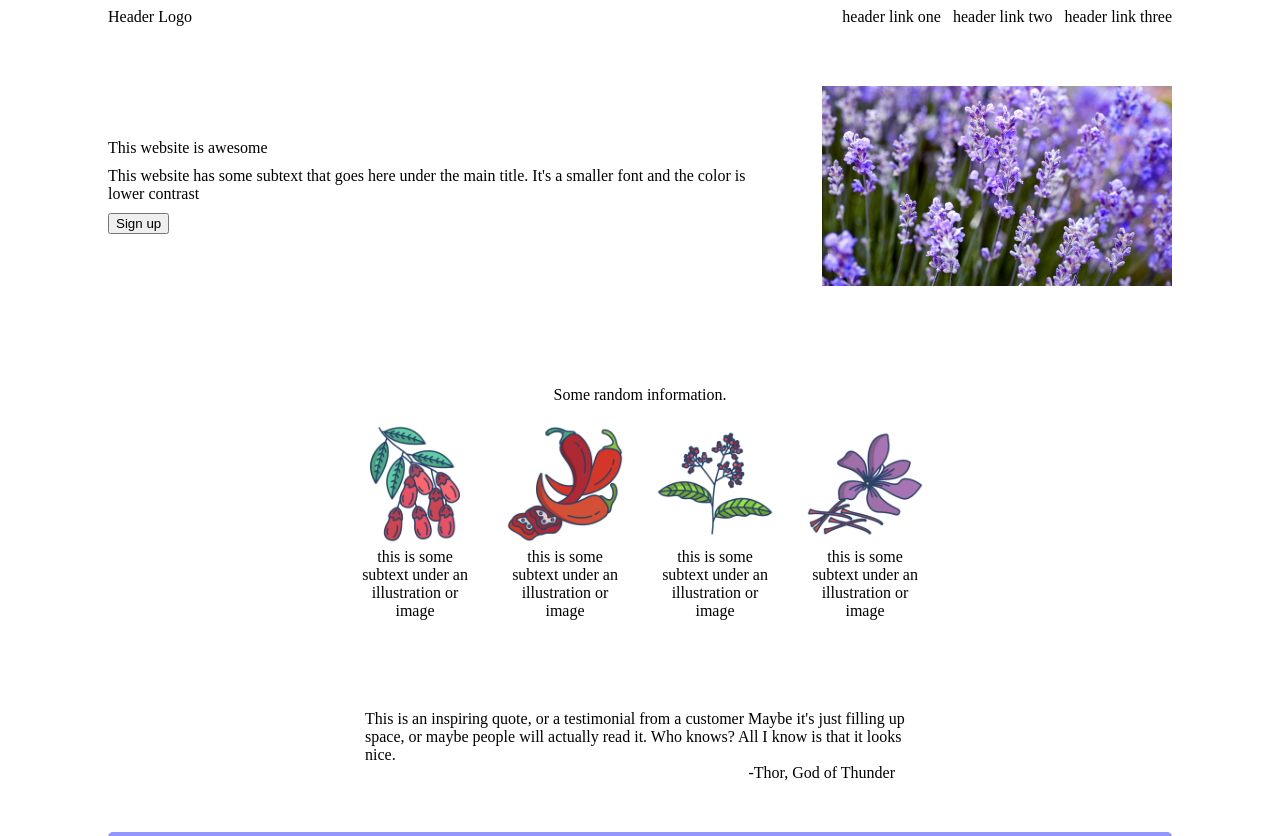
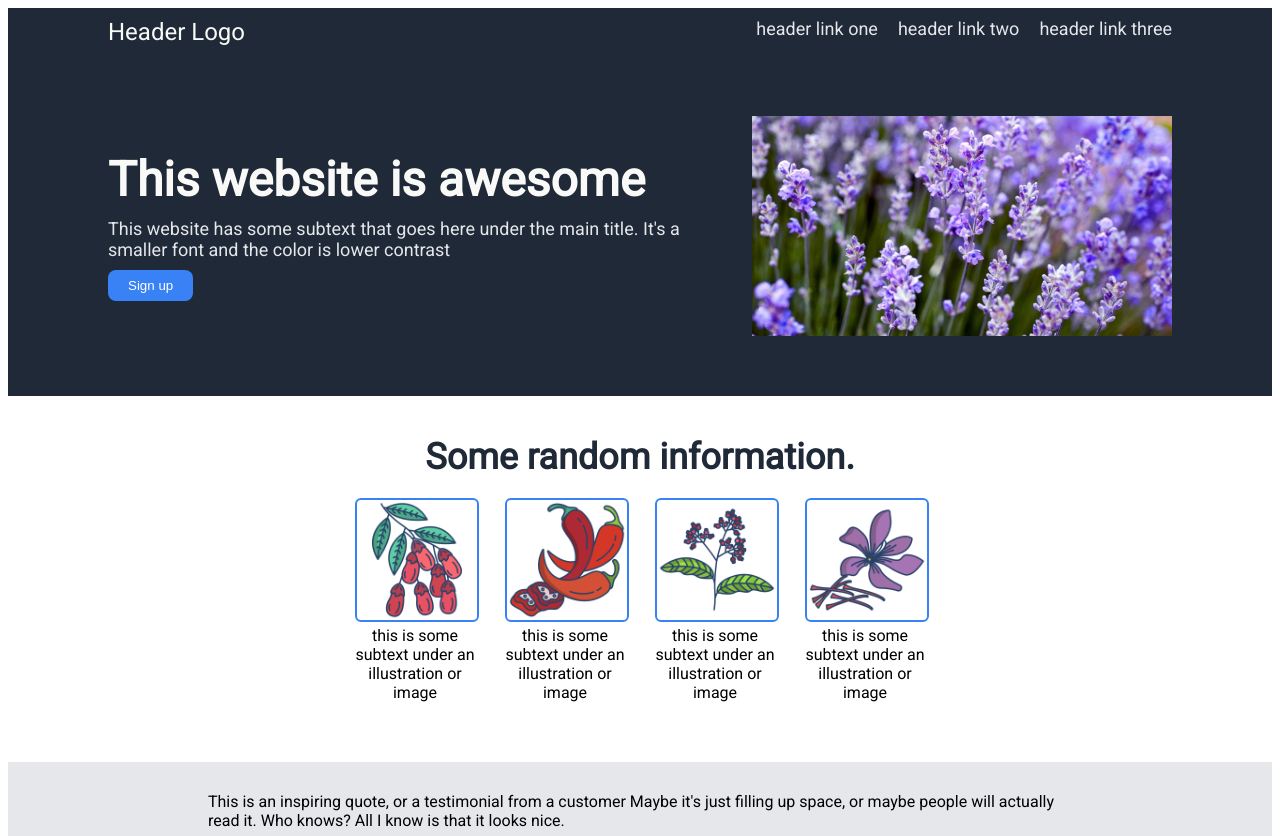
Before and after one commit to CeleryAdams/page_lalala, a plain HTML site: page index.html in a window 1280 px wide. Shown: the top 836 px of the page. Drawn offline with Linux system fonts and the light colour scheme.

Commit message:
add css styles

```diff
--- a/style.css
+++ b/style.css
@@ -1,12 +1,21 @@
+@import url('https://fonts.googleapis.com/css2?family=Roboto&display=swap');
+
 body {
     display: flex;
     flex-direction: column;
-    padding: 0px 100px;
+    font-family: 'Roboto', sans-serif;
 }
 
 .header {
     display: flex;
     justify-content: space-between;
+    background-color: #1F2937;
+    padding: 10px 100px;
+}
+
+.logo {
+    color: #F9FAF8;
+    font-size: 24px;
 }
 
 ul {
@@ -14,14 +23,26 @@ ul {
     list-style: none;
     margin: 0;
     padding: 0;
-    gap: 12px;
+    gap: 20px;
+}
+
+ul, .block1-subtext {
+    font-size: 18px;
+    color: #E5E7EB;
 }
 
 .block1 {
     display: flex;
     align-items: center;
     justify-content: space-between;
-    padding: 60px 0px;
+    padding: 60px 100px;
+    background-color: #1F2937;
+}
+
+.block1-title {
+    font-size: 48px;
+    font-weight: 900;
+    color: #F9FAF8;
 }
 
 .block1-left {
@@ -32,8 +53,8 @@ ul {
 }
 
 .block1-image {
-    width: 350px;
-    height: 200px;
+    width: 420px;
+    height: 220px;
     object-fit: cover;
     flex: 0 0 auto;
 }
@@ -47,6 +68,12 @@ ul {
     margin-bottom: 20px;
 }
 
+.block2-header {
+    font-size: 36px;
+    font-weight: bolder;
+    color: #1F2937;
+}
+
 .block2-information {
     display: flex;
     gap: 30px;
@@ -54,6 +81,8 @@ ul {
 
 .information img {
     max-width: 120px;
+    border: 2px solid #3882F6;
+    border-radius: 6px;
 }
 
 .information {
@@ -64,13 +93,12 @@ ul {
 .block3 {
     display: flex;
     flex-direction: column;
-    padding: 30px;
-    width: 550px;
-    align-self: center;
+    background-color: #E5E7EB;
+    padding: 30px 200px;
+    gap: 10px;
 }
 
 .quote {
-    width: 550px;
     align-self: center;
 }
 .attribution {
@@ -98,3 +126,11 @@ ul {
     text-align: center;
     padding: 10px;
 }
+
+button {
+    background: #3882F6;
+    border: none;
+    color: white;
+    border-radius: 8px;
+    padding: 8px 20px;
+}
```
